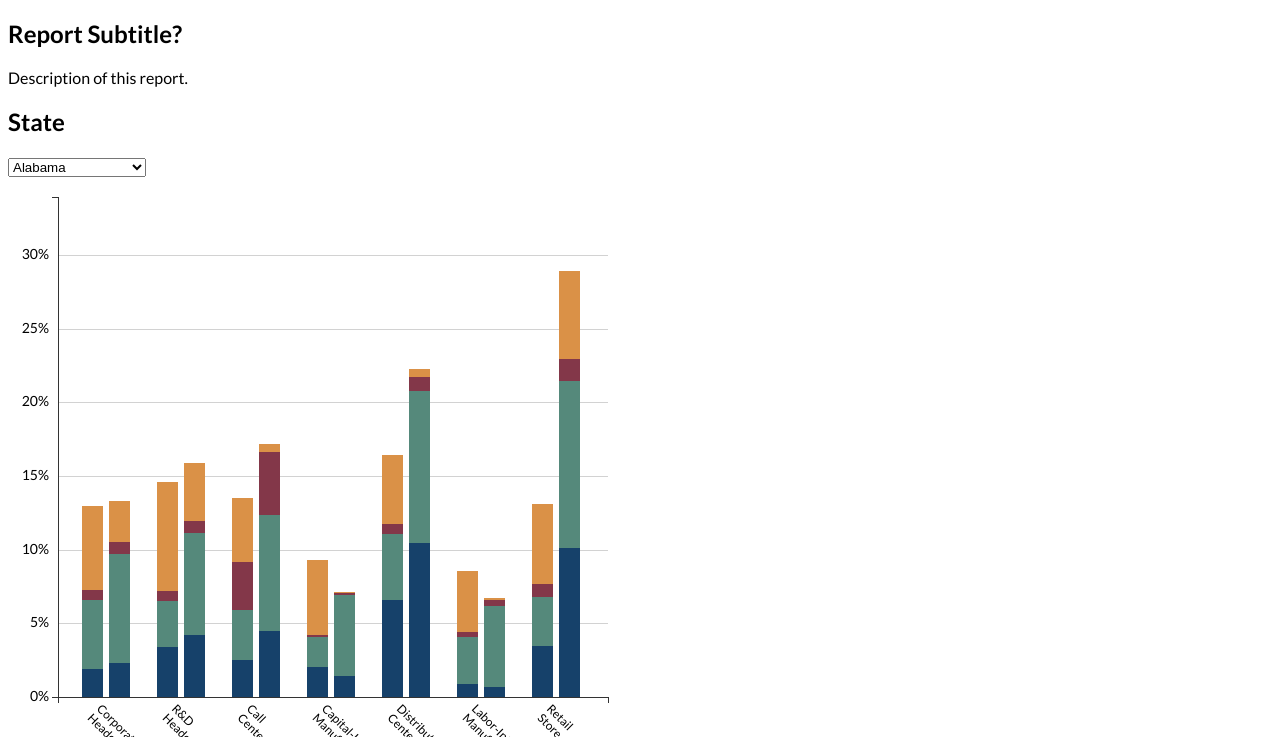
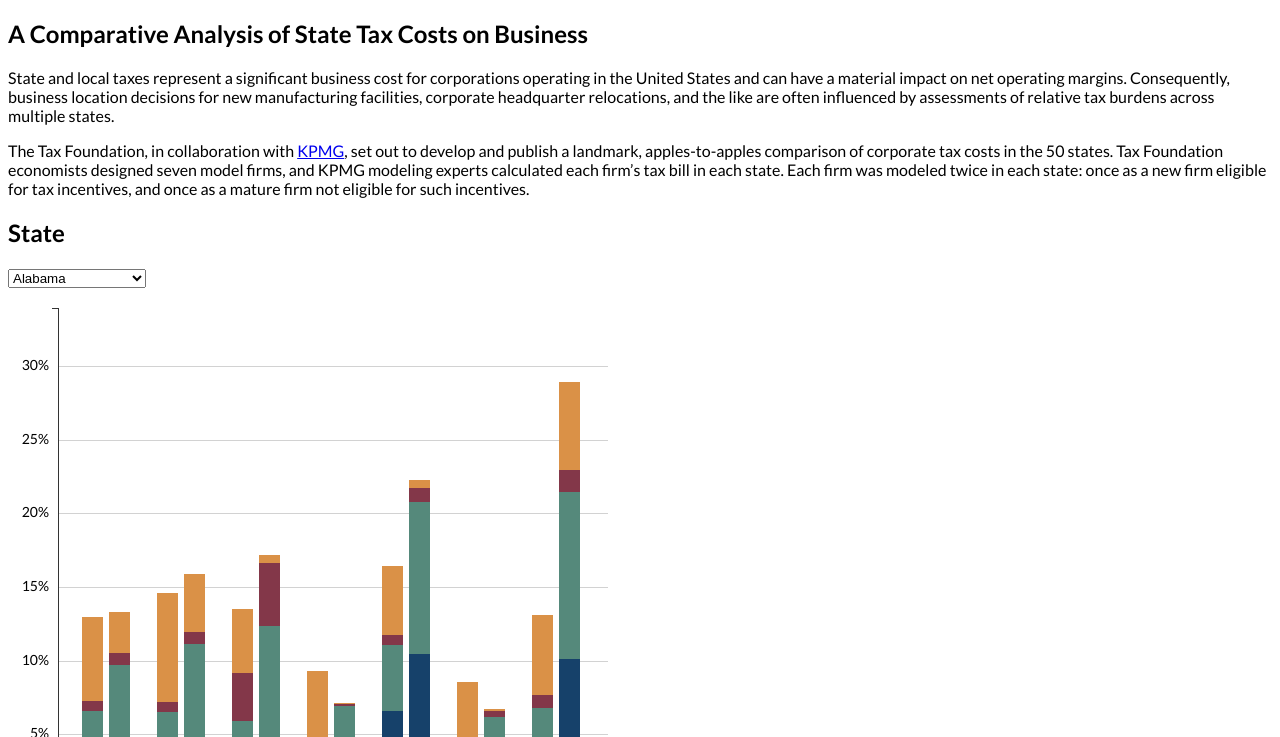
Before and after one commit to TaxFoundation/location-matters, a plain HTML site: page index.html in a window 1280 px wide. Shown: the part 63-800 px from the top of the page. Drawn offline with nearby package versions, Linux system fonts and the light colour scheme.

Commit message:
Use jQuery and D3 CDN, remove npm copies

```diff
--- a/index.html
+++ b/index.html
@@ -9,9 +9,12 @@
   <body>
     <main>
       <h1>Location Matters</h1>
-      <h2>Report Subtitle?</h2>
+      <h2>A Comparative Analysis of State Tax Costs on Business</h2>
       <p>
-        Description of this report.
+        State and local taxes represent a significant business cost for corporations operating in the United States and can have a material impact on net operating margins. Consequently, business location decisions for new manufacturing facilities, corporate headquarter relocations, and the like are often influenced by assessments of relative tax burdens across multiple states.
+      </p>
+      <p>
+        The Tax Foundation, in collaboration with <a href="http://www.kpmg.com/US/en/Pages/default.aspx">KPMG</a>, set out to develop and publish a landmark, apples-to-apples comparison of corporate tax costs in the 50 states. Tax Foundation economists designed seven model firms, and KPMG modeling experts calculated each firm’s tax bill in each state. Each firm was modeled twice in each state: once as a new firm eligible for tax incentives, and once as a mature firm not eligible for such incentives.
       </p>
 
       <section>
@@ -73,8 +76,8 @@
       </section>
     </main>
 
-    <script src="node_modules/jquery/dist/jquery.min.js" charset="utf-8"></script>
-    <script src="node_modules/d3/d3.min.js" charset="utf-8"></script>
+    <script src="https://code.jquery.com/jquery-1.11.3.min.js" charset="utf-8"></script>
+    <script src="http://d3js.org/d3.v3.min.js" charset="utf-8"></script>
     <script src="js/app.js" charset="utf-8"></script>
   </body>
 </html>
```
Also changed, not shown: package.json (deleted, +0 -19 lines).
